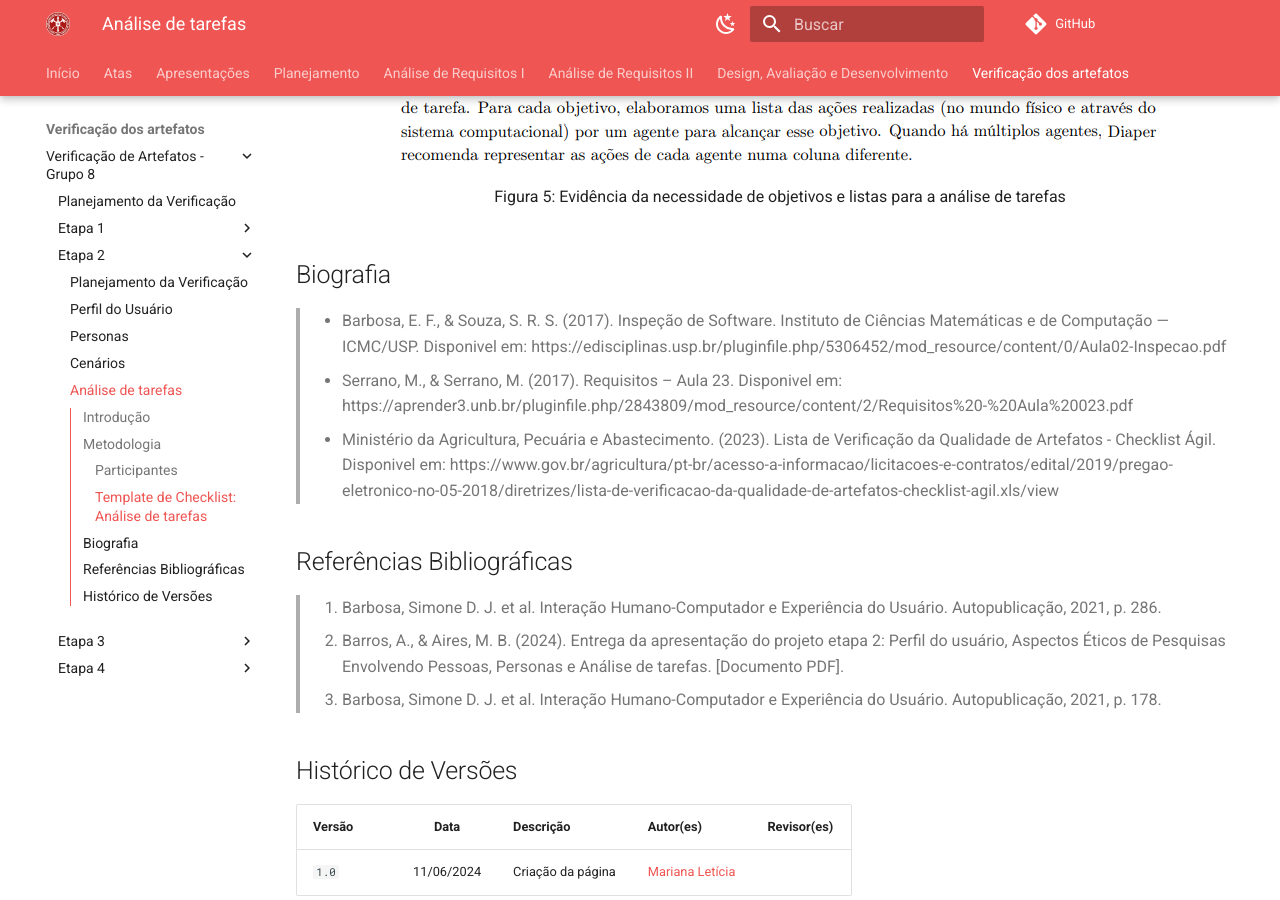
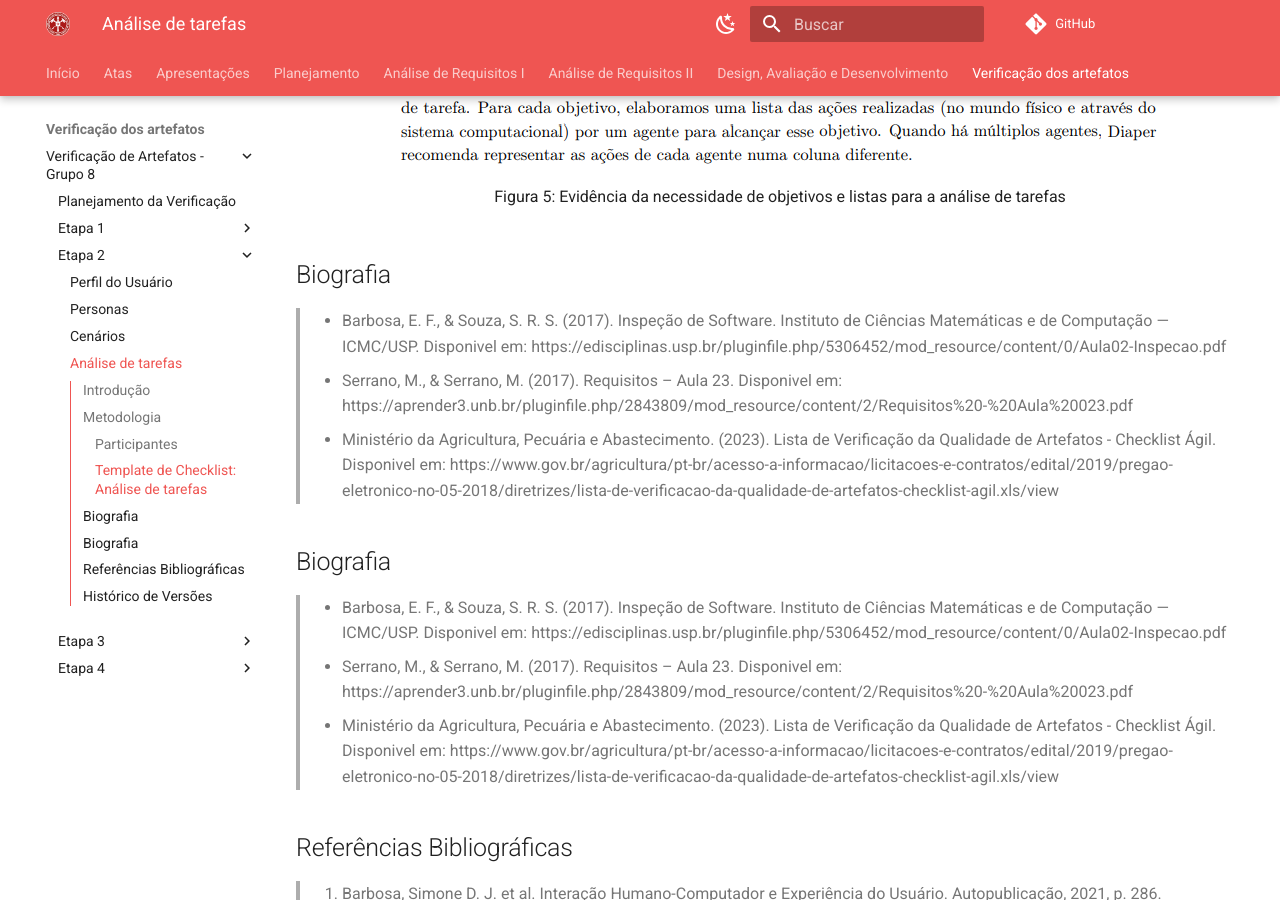
Before and after one commit to Interacao-Humano-Computador/2024.1-CBMERJ, an MkDocs documentation site: the page built from docs/verificacao_artefatos/verificacao_grupo_8/etapa_2/analise_tarefas.md, in a window 1280 px wide and 900 px high, scrolled down 2161 px. Built offline with MkDocs 1.6.1 and Material for MkDocs 9.7.7, drawn with Linux system fonts in a browser that asks for light colours; comment, search, counter and statistics services are not loaded.

Commit message:
retirando páginas e adicionando biografias

```diff
--- a/docs/verificacao_artefatos/verificacao_grupo_8/etapa_2/analise_tarefas.md
+++ b/docs/verificacao_artefatos/verificacao_grupo_8/etapa_2/analise_tarefas.md
@@ -84,6 +84,11 @@ A **avaliadora** responsável por desenvolver a lista de verificação da etapa
 >- Serrano, M., & Serrano, M. (2017). Requisitos – Aula 23. Disponivel em: https://aprender3.unb.br/pluginfile.php/2843809/mod_resource/content/2/Requisitos%20-%20Aula%20023.pdf
 >- Ministério da Agricultura, Pecuária e Abastecimento. (2023). Lista de Verificação da Qualidade de Artefatos - Checklist Ágil. Disponivel em: https://www.gov.br/agricultura/pt-br/acesso-a-informacao/licitacoes-e-contratos/edital/2019/pregao-eletronico-no-05-2018/diretrizes/lista-de-verificacao-da-qualidade-de-artefatos-checklist-agil.xls/view
 
+## Biografia
+>- Barbosa, E. F., & Souza, S. R. S. (2017). Inspeção de Software. Instituto de Ciências Matemáticas e de Computação — ICMC/USP. Disponivel em: https://edisciplinas.usp.br/pluginfile.php/5306452/mod_resource/content/0/Aula02-Inspecao.pdf
+>- Serrano, M., & Serrano, M. (2017). Requisitos – Aula 23. Disponivel em: https://aprender3.unb.br/pluginfile.php/2843809/mod_resource/content/2/Requisitos%20-%20Aula%20023.pdf
+>- Ministério da Agricultura, Pecuária e Abastecimento. (2023). Lista de Verificação da Qualidade de Artefatos - Checklist Ágil. Disponivel em: https://www.gov.br/agricultura/pt-br/acesso-a-informacao/licitacoes-e-contratos/edital/2019/pregao-eletronico-no-05-2018/diretrizes/lista-de-verificacao-da-qualidade-de-artefatos-checklist-agil.xls/view
+
 ## Referências Bibliográficas
 > 1. Barbosa, Simone D. J. et al. Interação Humano-Computador e Experiência do Usuário. Autopublicação, 2021, p. 286.
 > 2. Barros, A., & Aires, M. B. (2024). Entrega da apresentação do projeto etapa 2: Perfil do usuário, Aspectos Éticos de Pesquisas Envolvendo Pessoas, Personas e Análise de tarefas. [Documento PDF].
--- a/mkdocs.yml
+++ b/mkdocs.yml
@@ -106,7 +106,6 @@ nav:
           - Etapa 1:
               - Aviso: verificacao_artefatos/verificacao_grupo_8/etapa_1/aviso.md
           - Etapa 2:
-              - Planejamento da Verificação: verificacao_artefatos/verificacao_grupo_8/etapa_2/planejamento_verificacao.md
               - Perfil do Usuário: verificacao_artefatos/verificacao_grupo_8/etapa_2/perfil_usuario.md
               - Personas: verificacao_artefatos/verificacao_grupo_8/etapa_2/personas.md
               - Cenários: verificacao_artefatos/verificacao_grupo_8/etapa_2/cenarios.md
@@ -124,7 +123,7 @@ nav:
                       - Planejamento do Relato dos Resultados: verificacao_artefatos/verificacao_grupo_8/etapa_4/nivel_1/analise_tarefas/planejamento_relato_resultados.md
                       - Relato dos Resultados: verificacao_artefatos/verificacao_grupo_8/etapa_4/nivel_1/analise_tarefas/relato_resultados.md
                   - StoryBoard:
-                      - Planejamento da Verificação: verificacao_artefatos/verificacao_grupo_8/etapa_4/nivel_1/storyboard/planejamento_verificacao.md
                       - Planejamento da Avaliação: verificacao_artefatos/verificacao_grupo_8/etapa_4/nivel_1/storyboard/planejamento_avaliacao.md
                       - Planejamento do Relato dos Resultados: verificacao_artefatos/verificacao_grupo_8/etapa_4/nivel_1/storyboard/planejamento_relato_resultados.md
                       - Relato dos Resultados: verificacao_artefatos/verificacao_grupo_8/etapa_4/nivel_1/storyboard/relato_resultados.md
+                      - Storyboards: verificacao_artefatos/verificacao_grupo_8/etapa_4/nivel_1/storyboard/storyboards.md
```
